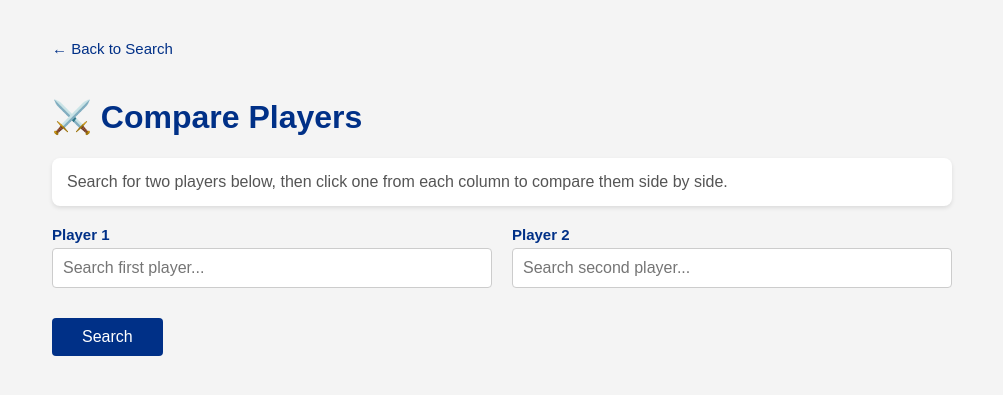
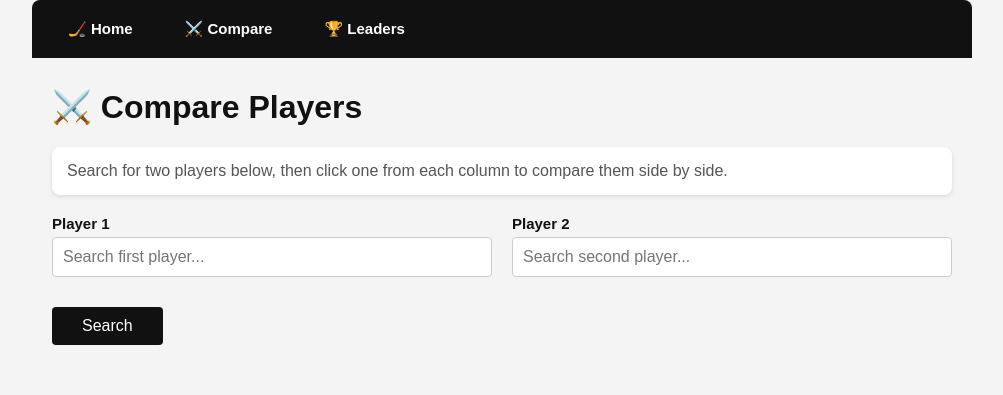
Before and after one commit to ricguan1/oim3640, a Flask app: page /compare in a window 1280 px wide. Shown: the top 395 px of the page, without its empty margins (138-1141 px from the left). Run offline with Flask 3, Linux system fonts and the light colour scheme.

Commit message:
Update compare.html

```diff
--- a/Final Project/templates/compare.html
+++ b/Final Project/templates/compare.html
@@ -6,26 +6,51 @@
     <title>Compare Players — NHL Dashboard</title>
     <style>
         body { font-family: Arial, sans-serif; max-width: 900px; margin: 40px auto; padding: 0 20px; background-color: #f4f4f4; }
-        h1, h2 { color: #003087; }
-        a { color: #003087; text-decoration: none; }
-        a:hover { color: #FCB514; }
+        h1, h2 { color: #111111; }
+        a { color: #111111; text-decoration: none; }
+        a:hover { color: #0055E9; }
         .back { display: inline-block; margin-bottom: 20px; font-size: 15px; }
         .search-grid { display: grid; grid-template-columns: 1fr 1fr; gap: 20px; margin-bottom: 20px; }
         input[type="text"] { padding: 10px; width: 100%; font-size: 16px; border: 1px solid #ccc; border-radius: 4px; box-sizing: border-box; }
-        button { margin-top: 10px; padding: 10px 30px; font-size: 16px; background-color: #003087; color: white; border: none; border-radius: 4px; cursor: pointer; }
-        button:hover { background-color: #FCB514; color: #003087; }
+        button { margin-top: 10px; padding: 10px 30px; font-size: 16px; background-color: #111111; color: white; border: none; border-radius: 4px; cursor: pointer; }
+        button:hover { background-color: #0055E9; color: #111111; }
         .results-grid { display: grid; grid-template-columns: 1fr 1fr; gap: 20px; margin-top: 20px; }
         .player-card { background: white; padding: 12px 15px; margin: 8px 0; border-radius: 6px; box-shadow: 0 2px 4px rgba(0,0,0,0.1); cursor: pointer; }
         .player-card:hover { background-color: #f0f4ff; }
-        .player-name { font-weight: bold; color: #003087; font-size: 16px; }
+        .player-name { font-weight: bold; color: #111111; font-size: 16px; }
         .player-meta { color: #666; font-size: 13px; }
         .error { color: red; margin-top: 10px; }
-        .column-label { font-weight: bold; color: #003087; margin-bottom: 5px; font-size: 15px; }
+        .column-label { font-weight: bold; color: #111111; margin-bottom: 5px; font-size: 15px; }
         .instructions { background: white; padding: 15px; border-radius: 8px; margin-bottom: 20px; color: #555; box-shadow: 0 2px 4px rgba(0,0,0,0.1); }
+        .navbar {
+    background-color: #111111;
+    padding: 12px 20px;
+    margin: -40px -20px 30px -20px;
+    border-radius: 8px 8px 0 0;
+    display: flex;
+    gap: 20px;
+    align-items: center;
+}
+.navbar a {
+    color: white;
+    text-decoration: none;
+    font-size: 15px;
+    font-weight: bold;
+    padding: 8px 16px;
+    border-radius: 4px;
+}
+.navbar a:hover {
+    background-color: #0055E9;
+    color: #111111;
+}
     </style>
 </head>
 <body>
-    <a class="back" href="/">← Back to Search</a>
+    <nav class="navbar">
+        <a href="/">🏒 Home</a>
+        <a href="/compare">⚔️ Compare</a>
+        <a href="/leaders">🏆 Leaders</a>
+    </nav>
     <h1>⚔️ Compare Players</h1>
     <div class="instructions">Search for two players below, then click one from each column to compare them side by side.</div>
     <form method="POST">
```
